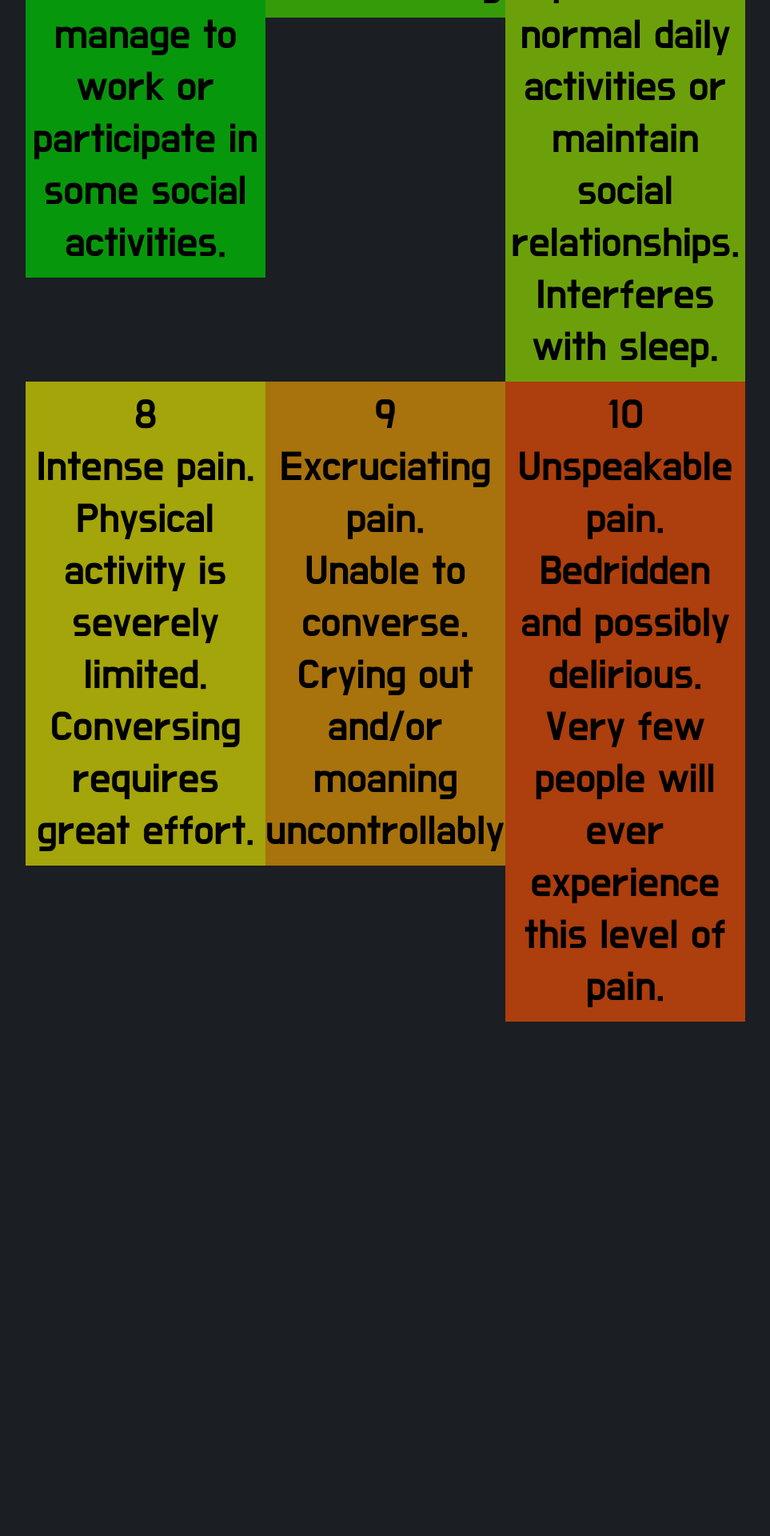
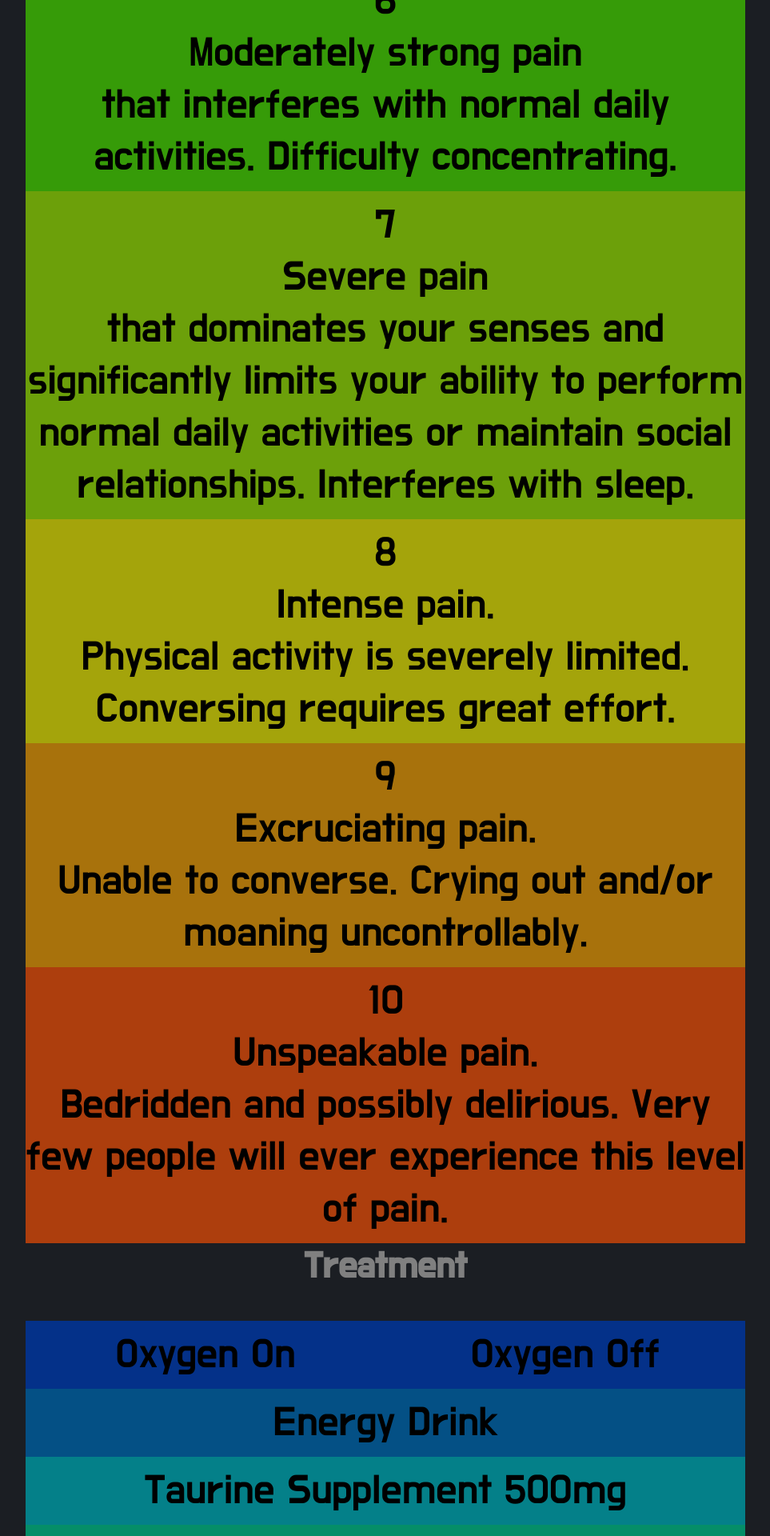
Before and after one commit to OliPassey/headache-tracker, a PHP site: page / in a window 1280 px wide. Shown: the part 2280-4200 px from the top of the page at 80% size, without its empty margins (158-1121 px from the left). Before the commit the page ends 3557 px from the top, so only its background shows below. Run offline with PHP 8.4, Linux system fonts and the light colour scheme.

Commit message:
Update
Adding treatmeants
Starting to push to ajax

```diff
--- a/index.php
+++ b/index.php
@@ -9,6 +9,7 @@
     <img src="invertpain.jpg" width=100%>
   </div>
   <div class="2col">
+  <h2>Pain Tracker</h2>
   <a href="http://10.0.0.19/cluster/0.php"><div class="c2">No Pain</div></a>
   <a href="http://10.0.0.19/cluster/1.php"><div class="c3">1 <br> Pain is very mild, barely noticeable. <br>Most of the time you don’t think about it.</div></a>
   </div>
@@ -27,3 +28,13 @@
     <a href="http://10.0.0.19/cluster/9.php"><div class="c11">9 <br> Excruciating pain. <br>Unable to converse. Crying out and/or moaning uncontrollably. </div></a>
     <a href="http://10.0.0.19/cluster/10.php"><div class="c12">10 <br> Unspeakable pain. <br>Bedridden and possibly delirious. Very few people will ever experience this level of pain. </div></a>
 </div>
+<h2>Treatment</h2>
+<div class="2col">
+<a href="http://10.0.0.19/cluster/oxygen-start.php"><div class="t2">Oxygen On</div></a>
+<a href="http://10.0.0.19/cluster/oxygen-stop.php"><div class="t2">Oxygen Off</div></a>
+</div>
+<div class="2col">
+<a href="http://10.0.0.19/cluster/energy-drink-dose.php"><div class="t3">Energy Drink</div></a>
+<a href="http://10.0.0.19/cluster/taurine-500mg.php"><div class="t4">Taurine Supplement 500mg</div></a>
+<a href="http://10.0.0.19/cluster/magnesium-500mg.php"><div class="t5">Magnesium Supplement 500mg</div></a>
+</div>
--- a/style.css
+++ b/style.css
@@ -10,11 +10,21 @@ h1{
   padding: 1px 0;
   color: grey;
   font-size: 76;
+  width: 100%
+}
+
+h2{
+  text-align: center;
+  padding: 1px 0;
+  color: grey;
+  font-size: 46;
+  width: 100%;
+  padding: 1px 0;
 }
 
 .container{
   max-width: 900px;
-  margin: 30px auto;
+  margin: 10px auto;
   padding: 0;
 }
 
@@ -33,7 +43,6 @@ div{
   display: inline-block;
   padding: 10px 0;
   margin: 0px auto;
-  width: 100%;
   text-align: center;
   background-color: #043189;
 }
@@ -41,7 +50,6 @@ div{
 .c2{
   display: inline-block;
   float: left;
-  width: 50%;
   text-align: center;
   padding: 10px 0;
   margin: 0px;
@@ -55,7 +63,6 @@ div{
 .c3{
   display: inline-block;
   float: left;
-  width: 50%;
   text-align: center;
   padding: 10px 0;
   background-color: #045085;
@@ -65,7 +72,6 @@ div{
 .c4{
   display: inline-block;
   float: left;
-  width: 33.33%;
   text-align: center;
   padding: 10px 0;
   background-color: #048089;
@@ -75,7 +81,6 @@ div{
 .c5{
   display: inline-block;
   float: left;
-  width: 33.33%;
   text-align: center;
   padding: 10px 0;
   background-color: #058E68;
@@ -85,7 +90,6 @@ div{
 .c6{
   display: inline-block;
   float: left;
-  width: 33.33%;
   text-align: center;
   padding: 10px 0;
   background-color: #06923b;
@@ -95,7 +99,6 @@ div{
 .c7{
   display: inline-block;
   float: left;
-  width: 33.33%;
   text-align: center;
   padding: 10px 0;
   background-color: #07970C;
@@ -105,7 +108,6 @@ div{
 .c8{
   display: inline-block;
   float: left;
-  width: 33.33%;
   text-align: center;
   padding: 10px 0;
   background-color: #369B08;
@@ -115,7 +117,6 @@ div{
 .c9{
   display: inline-block;
   float: left;
-  width: 33.33%;
   text-align: center;
   padding: 10px 0;
   background-color: #6CA00A;
@@ -125,7 +126,6 @@ div{
 .c10{
   display: inline-block;
   float: left;
-  width: 33.33%;
   text-align: center;
   padding: 10px 0;
   background-color: #A4A40B;
@@ -135,7 +135,6 @@ div{
 .c11{
   display: inline-block;
   float: left;
-  width: 33.33%;
   text-align: center;
   padding: 10px 0;
   background-color: #A8720C;
@@ -145,7 +144,6 @@ div{
 .c12{
   display: inline-block;
   float: left;
-  width: 33.33%;
   text-align: center;
   padding: 10px 0;
   background-color: #AD3E0D;
@@ -154,7 +152,7 @@ div{
 
 
 
-@media only screen and (max-width: 1200px){
+
   .c1{
     width: 100%;
   }
@@ -192,3 +190,56 @@ div{
     width: 100%;
   }
 }
+
+
+
+.t1{
+  display: inline-block;
+  padding: 10px 0;
+  margin: 0px auto;
+  text-align: center;
+  background-color: #043189;
+  width: 100%;
+  font-size: 52;
+}
+
+.t2{
+  display: inline-block;
+  float: left;
+  text-align: center;
+  padding: 10px 0;
+  margin: 0px;
+  background-color: #043189;
+  font-size: 52;
+  width: 50%;
+}
+
+.t3{
+  display: inline-block;
+  float: left;
+  text-align: center;
+  padding: 10px 0;
+  background-color: #045085;
+  font-size: 52;
+  width: 100%;
+}
+
+.t4{
+  display: inline-block;
+  float: left;
+  text-align: center;
+  padding: 10px 0;
+  background-color: #048089;
+  font-size: 52;
+  width: 100%;
+}
+
+.t5{
+  display: inline-block;
+  float: left;
+  text-align: center;
+  padding: 10px 0;
+  background-color: #058E68;
+  font-size: 52;
+  width: 100%;
+}
```
Also changed, not shown: annotate-oxy.php (added, +13 -0 lines), energy-drink-dose.php (added, +13 -0 lines), index-ajax.php (+67 -0 lines), magnesium-500mg.php (added, +13 -0 lines), oxygen-start.php (added, +13 -0 lines), oxygen-stop.php (added, +13 -0 lines), psilocybin.php (added, +13 -0 lines), taurine-500mg.php (added, +13 -0 lines), pain.jpg (added).
